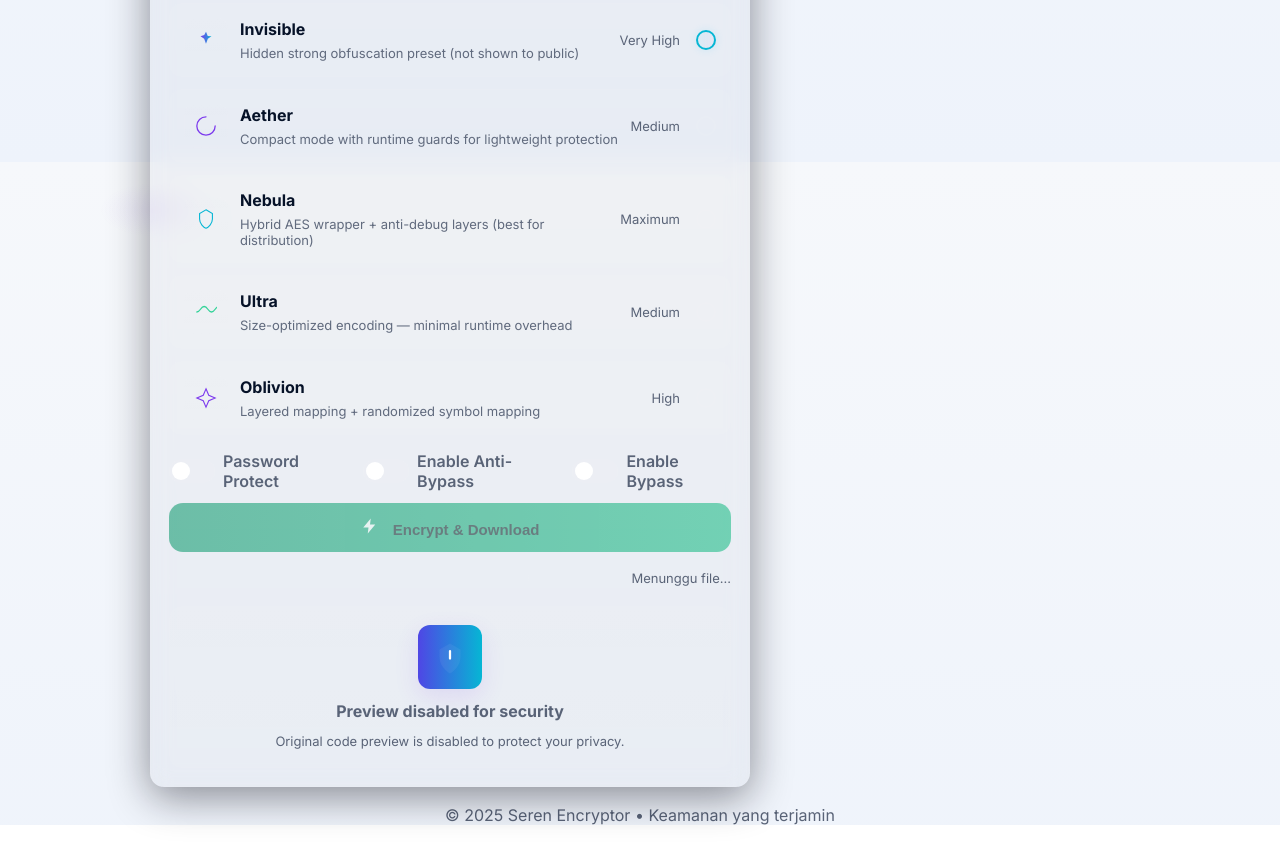
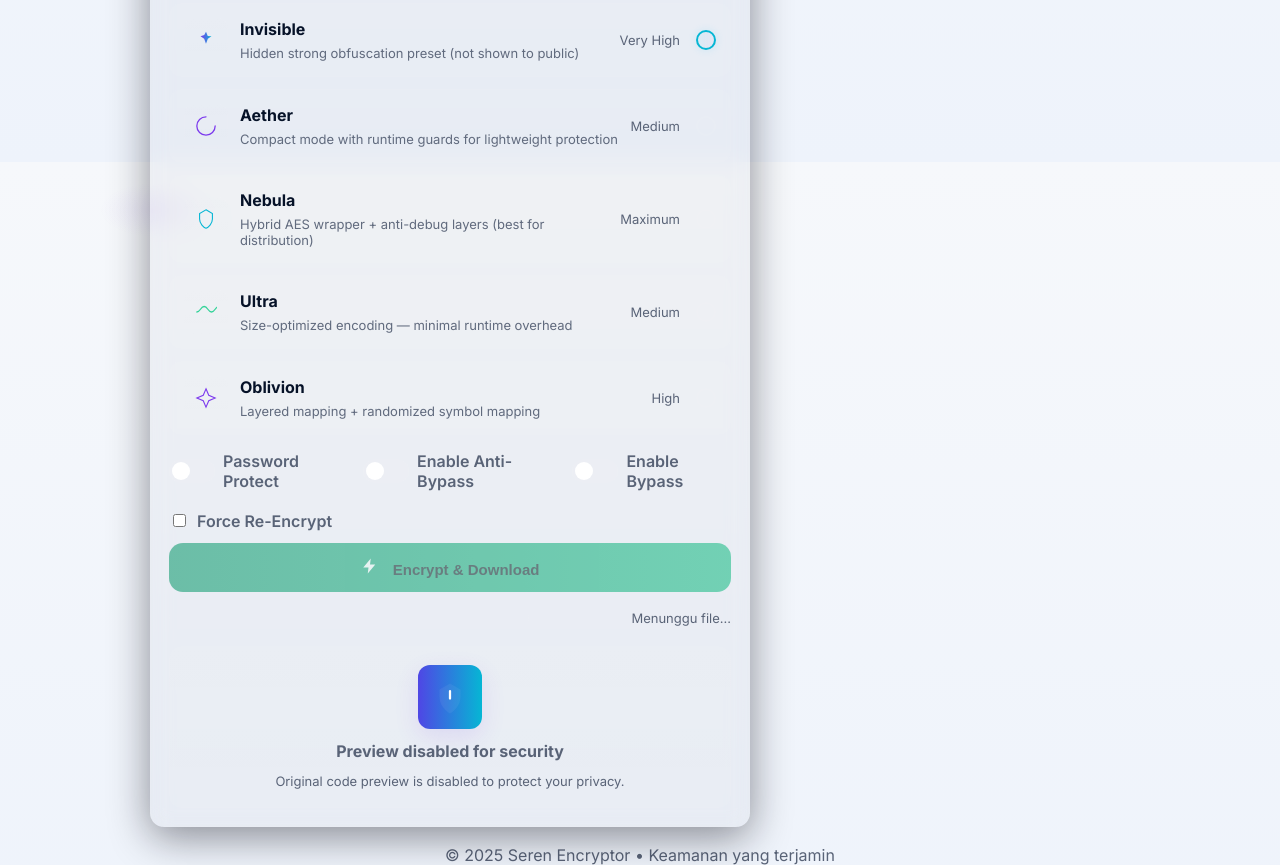
Before and after one commit to Ginra233/seren-encryptor, a website: page public/index.html in a window 1280 px wide. Shown: the part 638-1503 px from the top of the page. Before the commit the page ends 1463 px from the top, so only its background shows below. Drawn offline with Linux system fonts and the light colour scheme; no server answers.

Commit message:
Add files via upload

```diff
--- a/public/index.html
+++ b/public/index.html
@@ -391,6 +391,11 @@
               </div>
             </div>
 
+<label style="display:flex;align-items:center;gap:8px;margin-top:8px">
+  <input type="checkbox" id="forceCheck">
+  <span style="color:var(--muted);font-weight:600">Force Re-Encrypt</span>
+</label>
+
             <button id="encryptBtn" class="big-btn" disabled aria-disabled="true" aria-label="Encrypt and download">
               <!-- lightning svg -->
               <svg width="18" height="18" viewBox="0 0 24 24" style="margin-right:10px" fill="none" xmlns="http://www.w3.org/2000/svg">
@@ -669,6 +674,8 @@ encryptBtn.addEventListener('click', async ()=>{
   fd.append('includeAntiBypass', bypassSwitch.classList.contains('on') ? '1' : '0');
   fd.append('includeBypass', byppassSwitch.classList.contains('on') ? '1' : '0');
   if(pwSwitch.classList.contains('on')) fd.append('password', passwordInput.value || '');
+  // --- tambahkan ini ---
+ fd.append('forceReobfuscate', forceCheck && forceCheck.checked ? '1' : '0');
 
   try{
     const res = await fetch('/encrypt', { method: 'POST', body: fd });
```
